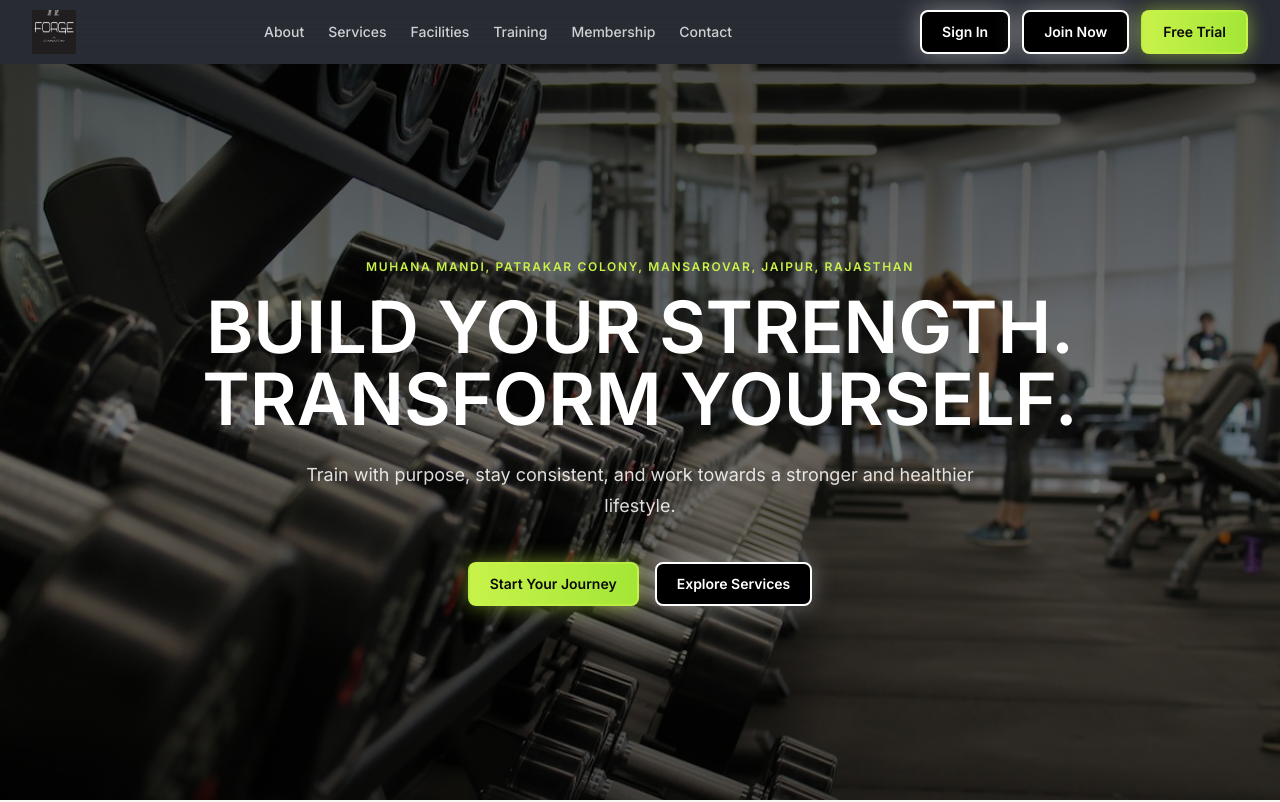
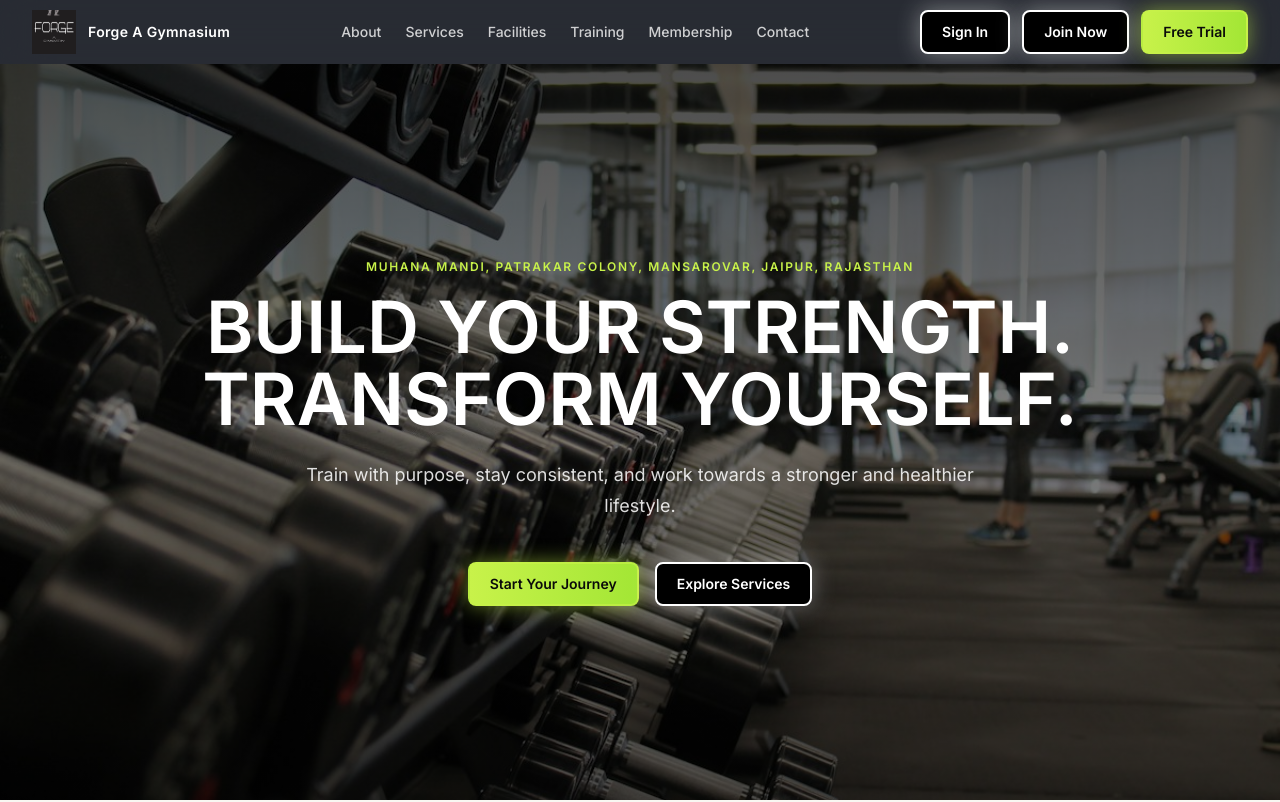
Before and after one commit to somay12/Forge-A-Gymnasium, a plain HTML site: page index.html in a window 1280 px wide. Shown: the top 802 px of the page. Drawn offline with Linux system fonts and the light colour scheme.

Commit message:
Add Forge A Gymnasium text next to logo in header and footer

```diff
--- a/index.html
+++ b/index.html
@@ -38,7 +38,8 @@
     <header class="sticky top-0 z-50 border-b border-white/10 bg-obsidian/88 text-white backdrop-blur-xl" role="banner">
         <div class="container-page flex h-16 items-center justify-between">
             <a href="#" class="flex items-center gap-3 no-underline" aria-label="Forge A Gymnasium home">
-                <img src="assets/images/logo.png" alt="Forge A Gymnasium" class="w-auto">
+                <img src="assets/images/logo.png" alt="Forge A Gymnasium" class="h-9 w-auto">
+                <span class="hidden text-sm font-bold tracking-wide text-white sm:block">Forge A Gymnasium</span>
             </a>
             <nav aria-label="Primary navigation" class="hidden items-center gap-6 lg:flex">
                 <a href="#about" class="text-sm font-medium text-white/78 transition hover:text-white no-underline">About</a>
@@ -864,7 +865,8 @@
         <div class="container-page grid gap-10 lg:grid-cols-[1.25fr_0.75fr_0.75fr_1fr]">
             <div>
                 <div class="mb-4 flex items-center gap-3">
-                    <img src="assets/images/logo.png" alt="Forge A Gymnasium" class="w-auto">
+                    <img src="assets/images/logo.png" alt="Forge A Gymnasium" class="h-10 w-auto">
+                    <span class="font-bold">Forge A Gymnasium</span>
                 </div>
                 <p class="max-w-sm text-sm leading-6 text-white/68">A dedicated fitness center in Muhana Mandi, Patrakar Colony, Mansarovar, Jaipur, Rajasthan focused on strength, conditioning, and consistent progress with a focus on member experience.</p>
                 <div class="mt-5 flex gap-3">
```
